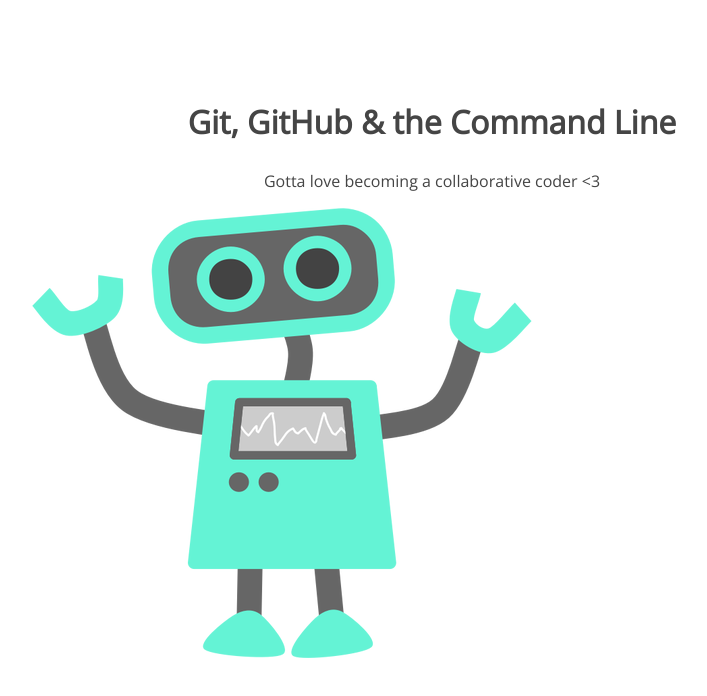
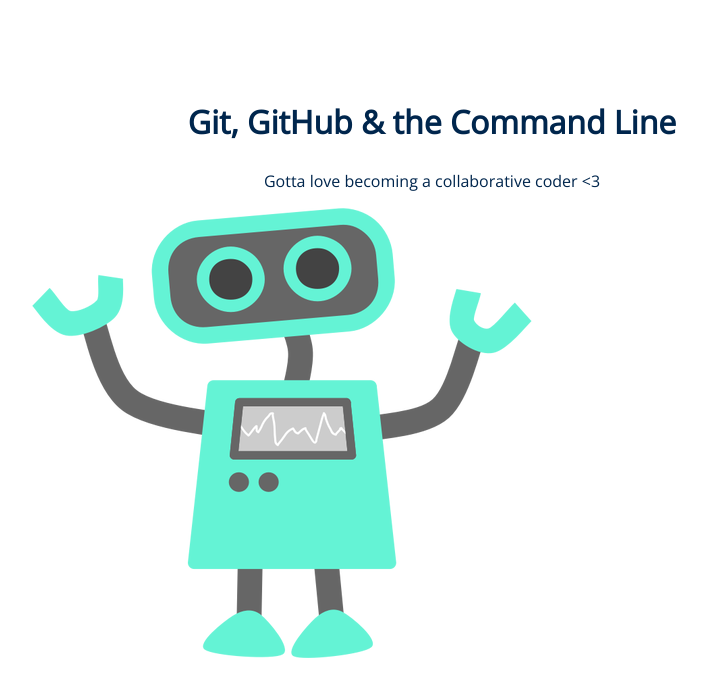
Before and after one commit to josiemtbc/105-project, a plain HTML site: page index.html in a window 1280 px wide. Shown: the whole page, without its empty margins (208-915 px from the left). Drawn offline with nearby package versions, Linux system fonts and the light colour scheme.

Commit message:
change h1 color

```diff
--- a/css/style.css
+++ b/css/style.css
@@ -5,7 +5,7 @@ section {
 section h1,
 section p {
 	text-align: center;
-	color: #454545;
+	color: #00264d;
 }
 section h1 {
 	font: 32px 'Open Sans';
```
